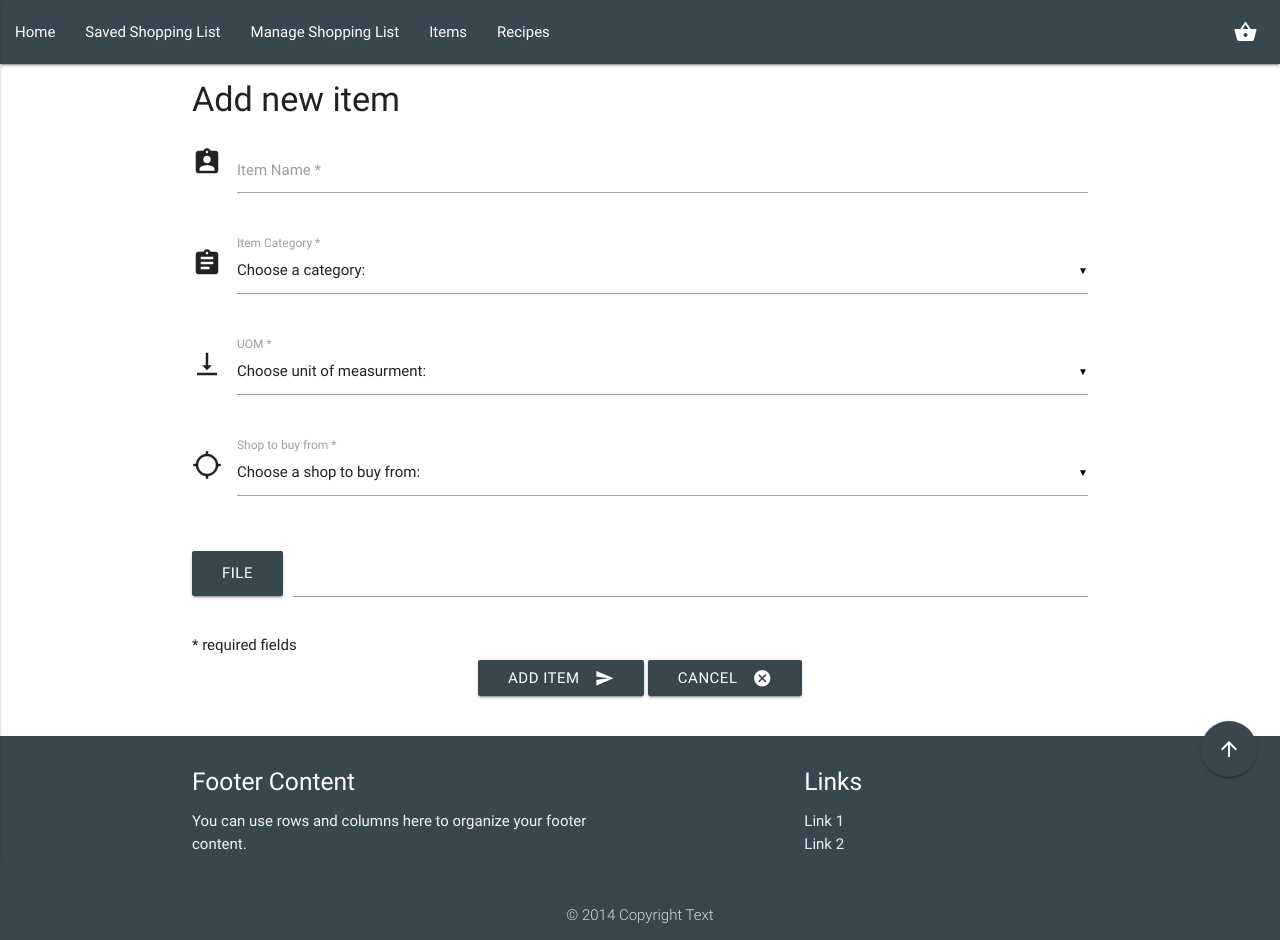
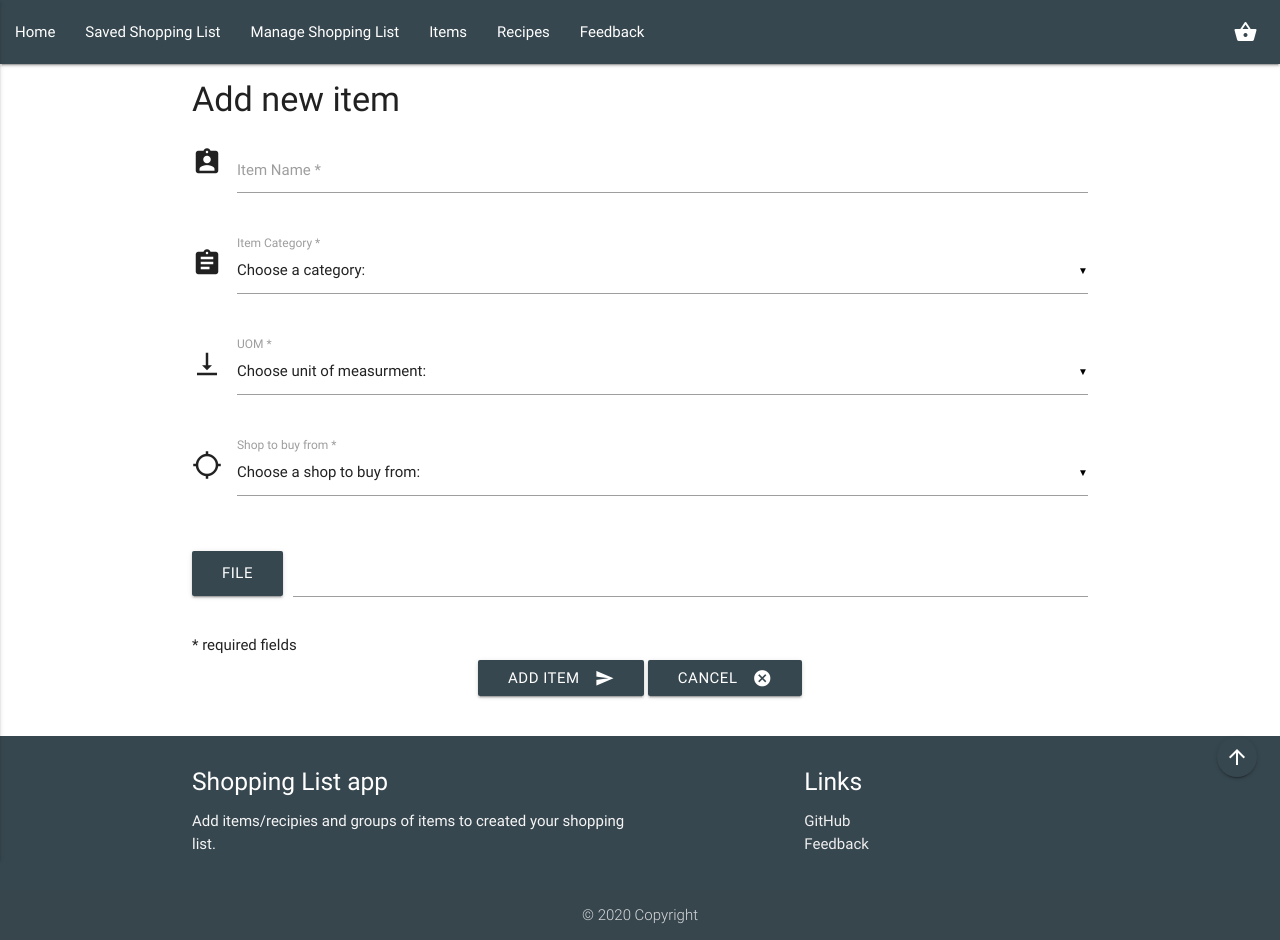
Before and after one commit to xz3t/milestone-3, a Flask app: page /add_item in a window 1280 px wide. Run offline with Flask 2, Linux system fonts and the light colour scheme; data that the repository does not hold is empty; some libraries are stand-ins or nearby versions.

Commit message:
Footer update content

```diff
--- a/templates/base.html
+++ b/templates/base.html
@@ -19,6 +19,7 @@
                     <li><a href="{{url_for('shopping_list')}}">Manage Shopping List</a></li>
                     <li><a href="{{url_for('items')}}">Items</a></li>
                     <li><a href="{{url_for('recipes')}}">Recipes</a></li>
+                    <li><a href="{{url_for('feedback')}}">Feedback</a></li>
                 </ul>
                 <ul class="side-nav" id="mobile-demo">
                     <li><a href="{{url_for('index')}}">Home</a></li>
@@ -26,6 +27,7 @@
                     <li><a href="{{url_for('shopping_list')}}">Manage Shopping List</a></li>
                     <li><a href="{{url_for('items')}}">Items</a></li>
                     <li><a href="{{url_for('recipes')}}">Recipes</a></li>
+                    <li><a href="{{url_for('feedback')}}">Feedback</a></li>
                 </ul>
             </div>
         </nav>
@@ -38,27 +40,27 @@
           <div class="container">
             <div class="row">
               <div class="col l6 s12">
-                <h5 class="white-text">Footer Content</h5>
-                <p class="grey-text text-lighten-4">You can use rows and columns here to organize your footer content.</p>
+                <h5 class="white-text">Shopping List app</h5>
+                <p class="grey-text text-lighten-4">Add items/recipies and groups of items to created your shopping list.</p>
               </div>
               <div class="col l4 offset-l2 s12">
                 <h5 class="white-text">Links</h5>
                 <ul>
-                  <li><a class="grey-text text-lighten-3" href="#!">Link 1</a></li>
-                  <li><a class="grey-text text-lighten-3" href="#!">Link 2</a></li>
+                  <li><a class="grey-text text-lighten-3" href="https://github.com/xz3t/milestone-3" target="_blank">GitHub</a></li>
+                  <li><a class="grey-text text-lighten-3" href="{{url_for('feedback')}}">Feedback</a></li>
                 </ul>
               </div>
             </div>
           </div>
           <div class="footer-copyright">
             <div class="container center">
-            © 2014 Copyright Text
+            © 2020 Copyright
             </div>
           </div>
         </footer>
     <div class="fixed-action-btn">
-        <a class="btn-floating btn-large blue-grey darken-3" href="#top">
-            <i class="large material-icons">arrow_upward</i>
+        <a class="btn-floating btn-small blue-grey darken-3" href="#top">
+            <i class="small material-icons">arrow_upward</i>
         </a>
     </div>
     <script src="https://cdnjs.cloudflare.com/ajax/libs/jquery/3.2.1/jquery.min.js"></script>
@@ -87,5 +89,6 @@
         $("div[class*= "+z+"]").show();
         };
     </script>
+
 </body>
 </html>
```
